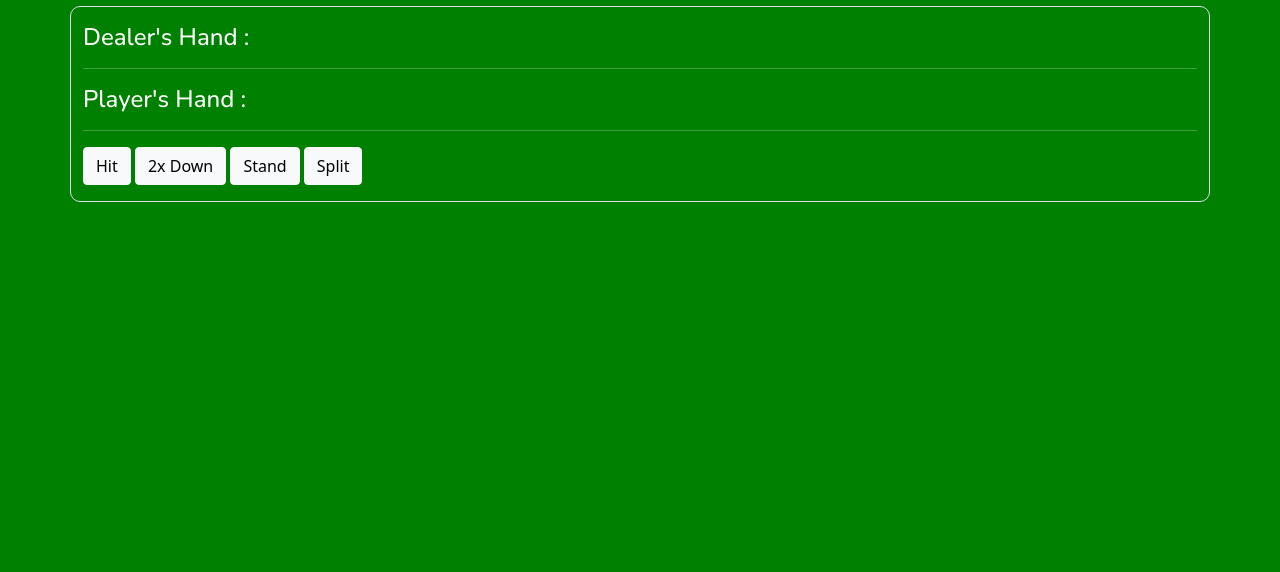
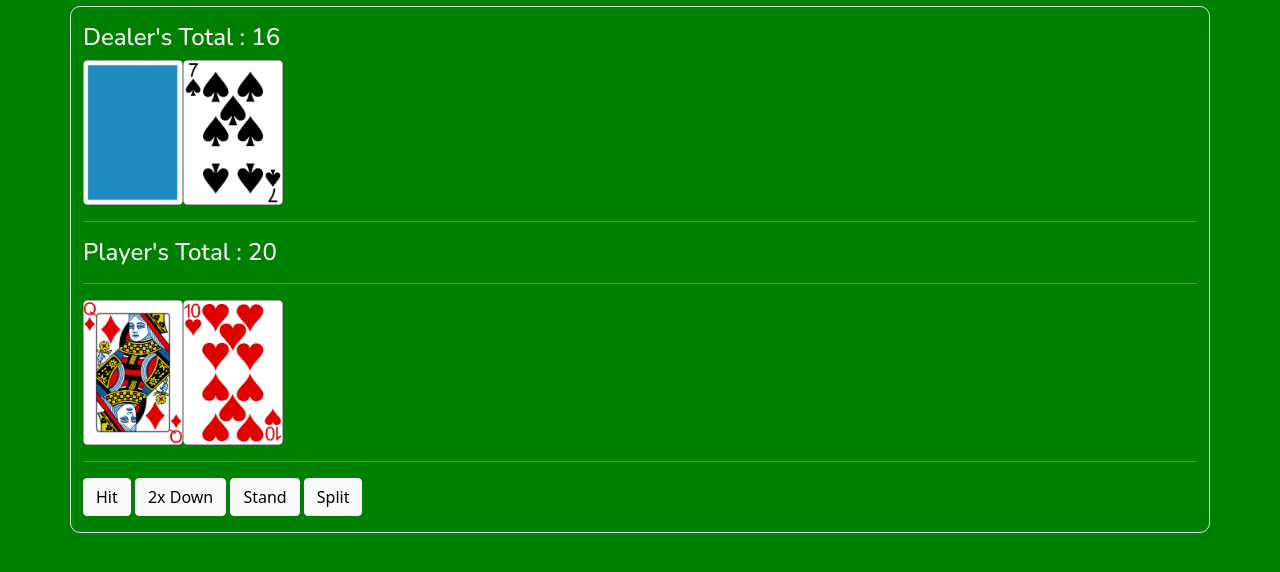
Before and after one commit to ultron-developer/casino, a PHP site: page /screens/blackjack in a window 1280 px wide. Shown: the part 64-636 px from the top of the page. Run offline with PHP 8.4, Linux system fonts and the light colour scheme; some libraries are stand-ins or nearby versions.

Commit message:
Updated the Function start_game

```diff
--- a/controllers/blackjack.js
+++ b/controllers/blackjack.js
@@ -1,8 +1,8 @@
 var dealer_sum = 0;
-var player1_sum = 0;
+var player_sum = 0;
 
 var dealer_ace_count = 0;
-var player1_sum = 0;
+var player_ace_count = 0;
 
 var deck;
 var hidden;
@@ -46,15 +46,43 @@ function shuffle_deck() {
     deck[i] = deck[j];
     deck[j] = temp;
   }
-  console.log(deck);
+  // console.log(deck);
 }
 
 function start_game() {
-  hidden = deck.pop();
-  dealer_sum += get_value(hidden);
+  let player_card_1 = document.createElement("img");
+  let card = deck.pop();
+  player_sum += get_value(card);
+  player_ace_count += check_ace(card);
+  player_card_1.src = "./images/cards/" + card + ".png";
+  document.getElementById("player-cards").appendChild(player_card_1);
+
+  let dealer_card_1 = document.createElement("img");
+  card = deck.pop();
+  let hidden = card;
+  dealer_sum += get_value(card);
   dealer_ace_count += check_ace(hidden);
-  console.log(hidden);
-  console.log(dealer_sum);
+  dealer_card_1.src = "./images/cards/" + "back" + ".png";
+  document.getElementById("dealer-cards").appendChild(dealer_card_1);
+
+  let player_card_2 = document.createElement("img");
+  card = deck.pop();
+  player_sum += get_value(card);
+  player_ace_count += check_ace(card);
+  player_card_2.src = "./images/cards/" + card + ".png";
+  document.getElementById("player-cards").appendChild(player_card_2);
+
+  let dealer_card_2 = document.createElement("img");
+  card = deck.pop();
+  dealer_sum += get_value(card);
+  dealer_ace_count += check_ace(hidden);
+  dealer_card_2.src = "./images/cards/" + card + ".png";
+  document.getElementById("dealer-cards").appendChild(dealer_card_2);
+
+  document.getElementById("player-sum").innerText =
+    "Player's Total : " + player_sum;
+  document.getElementById("dealer-sum").innerText =
+    "Dealer's Total : " + dealer_sum;
 }
 
 function get_value(card) {
--- a/screens/blackjack.php
+++ b/screens/blackjack.php
@@ -15,9 +15,12 @@ $_SESSION['navbar_option'] = "blackjack";
 
 <body style="background-color: green;">
     <div class="container border" style="margin-top:70px;border-radius: 10px;">
-        <h4 class="text-white mt-3">Dealer's Hand :</h4>
+        <h4 id="dealer-sum" class="text-white mt-3">Dealer's Total :</h4>
+        <div class="bj_card_div" id="dealer-cards"></div>
         <hr style="background-color: white;">
-        <h4 class="text-white my-3">Player's Hand :</h4>
+        <h4 id="player-sum" class="text-white my-3">Player's Total :</h4>
+        <hr style="background-color: white;">
+        <div class="bj_card_div" id="player-cards"></div>
         <hr style="background-color: white;">
         <Button id="bj_hit" class="btn btn-light mb-3">Hit</Button>
         <Button id="bj_2x" class="btn btn-light mb-3">2x Down</Button>
--- a/styles/master.css
+++ b/styles/master.css
@@ -396,3 +396,7 @@ div.baccarat_per_show {
   justify-content: center;
   align-items: center;
 }
+
+div.bj_card_div img {
+  width: 100px;
+}
```
